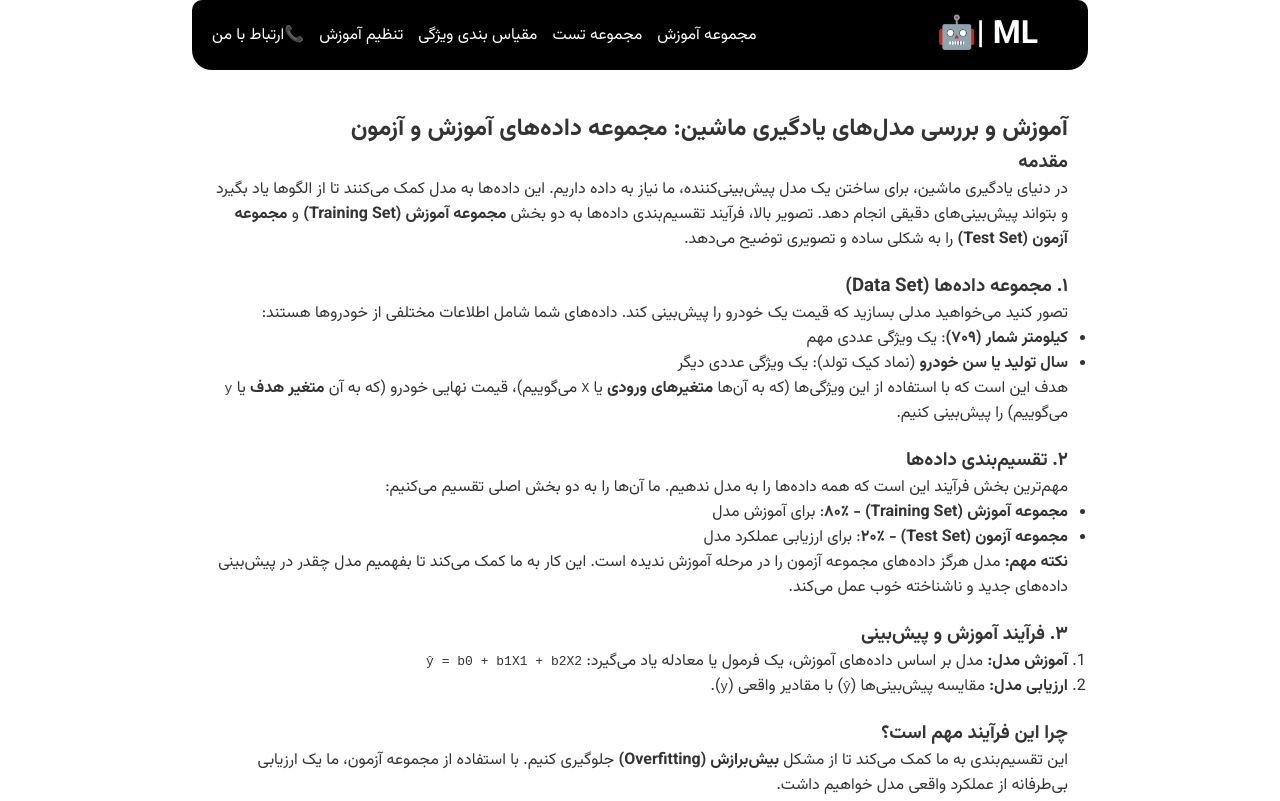
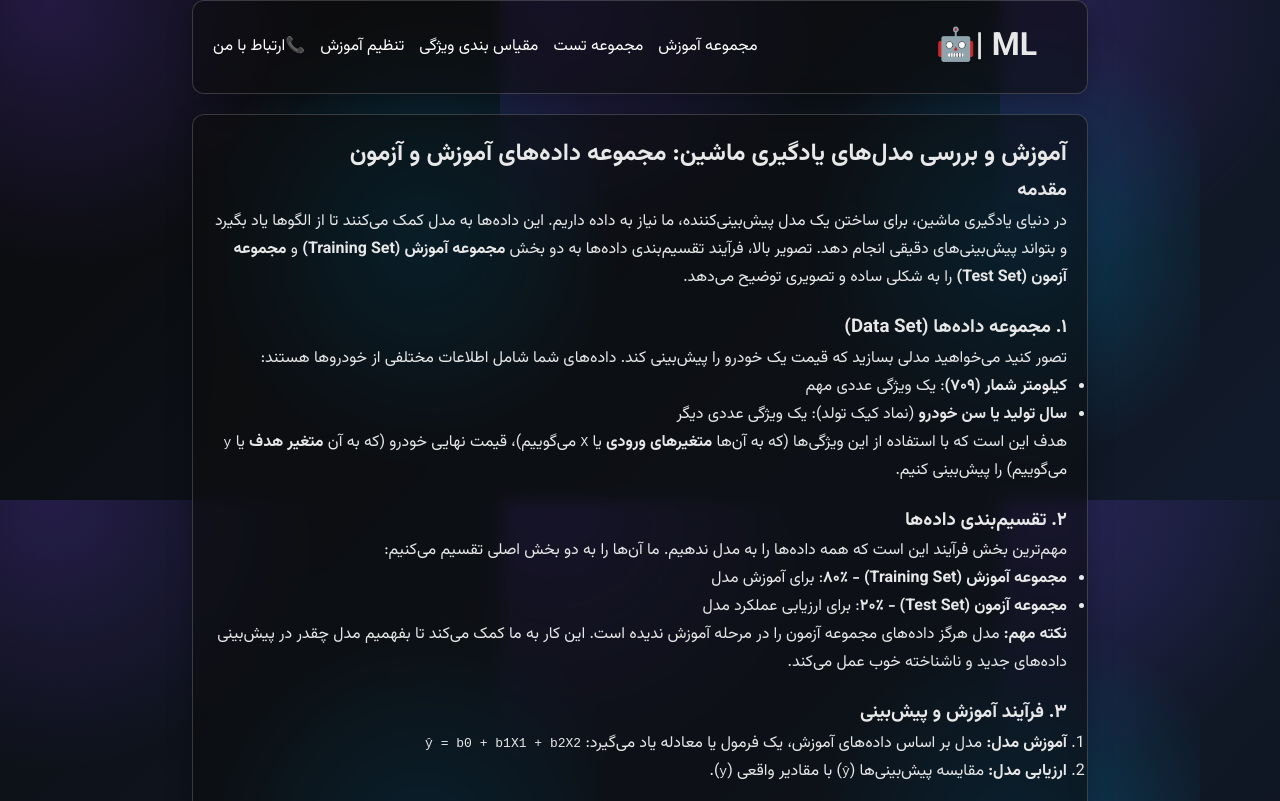
Before and after one commit to AlirezaAdibi2006/ml-preprocessing-site, a plain HTML site: page index.html in a window 1280 px wide. Shown: the top 801 px of the page. Drawn offline with Linux system fonts and the light colour scheme.

Commit message:
style.css

```diff
--- a/style.css
+++ b/style.css
@@ -1,4 +1,4 @@
-@import url('https://fonts.googleapis.com/css2?family=Vazirmatn:wght@100..900&display=swap');
+@import url("https://fonts.googleapis.com/css2?family=Vazirmatn:wght@100..900&display=swap");
 
 * {
   margin: 0;
@@ -19,6 +19,21 @@ body {
   width: 70%;
   margin: 0 auto;
   font-family: "Vazirmatn", sans-serif;
+  background: #0a0a0a;
+  background-image: radial-gradient(
+      circle at 10% 0%,
+      rgba(110, 70, 230, 0.25) 0%,
+      transparent 40%
+    ),
+    radial-gradient(
+      circle at 70% 40%,
+      rgba(0, 180, 255, 0.25) 0%,
+      transparent 40%
+    ),
+    linear-gradient(135deg, #0a0a0a 0%, #111a2a 50%, #0a0a0a 100%);
+  background-size: 500px 500px, 600px 600px, 100% 100%;
+  background-position: 0% 0%, 0% 0%, 0% 0%;
+  animation: bgMove 20s linear infinite;
 }
 
 header {
@@ -30,25 +45,23 @@ header {
   border-radius: 10px 10px 20px 20px;
   color: #fff;
   padding: 10px 20px;
+  background: rgba(14, 14, 14, 0.62);
+  border: 1px solid rgba(255, 255, 255, 0.18);
+  border-radius: 12px;
+  padding: 18px 20px;
+  color: #e8e8e8;
+  line-height: 1.75;
+  backdrop-filter: blur(8px) saturate(120%);
+  -webkit-backdrop-filter: blur(8px) saturate(120%);
+  box-shadow: 0 8px 24px rgba(0, 0, 0, 0.25);
 }
 
 header h1 {
   margin-right: 30px;
 }
 
-nav {
-  display: flex;
-  gap: 15px;
-}
-
-nav a {
-  position: relative;
-  color: #fff;
-  transition: color 0.3s ease;
-  text-decoration: none;
-}
-
-nav a::after {
+header h1::after {
+  margin-right: 30px;
   content: "";
   position: absolute;
   width: 0%;
@@ -58,10 +71,40 @@ nav a::after {
   left: 0;
   transition: width 0.3s ease;
 }
-nav a:hover {
+
+header h1:hover {
   color: #008dc5;
 }
-nav a:hover::after {
+header h1:hover::after {
+  width: 100%;
+}
+
+nav {
+  display: flex;
+  gap: 15px;
+}
+
+a {
+  position: relative;
+  color: #fff;
+  transition: color 0.3s ease;
+  text-decoration: none;
+}
+
+a::after {
+  content: "";
+  position: absolute;
+  width: 0%;
+  height: 2px;
+  background: #008dc5;
+  bottom: -4px;
+  left: 0;
+  transition: width 0.3s ease;
+}
+a:hover {
+  color: #008dc5;
+}
+a:hover::after {
   width: 100%;
 }
 
@@ -71,11 +114,19 @@ article {
   flex-direction: column;
   gap: 20px;
   padding: 20px;
-  background: #fff;
+  /* background: #fff; */
   border-radius: 12px;
   margin: 0 auto;
   width: 100%;
-  color:#333
+  border: 1px solid rgba(255, 255, 255, 0.18);
+  border-radius: 12px;
+  padding: 18px 20px;
+  color: #e8e8e8;
+  line-height: 1.75;
+  backdrop-filter: blur(8px) saturate(120%);
+  -webkit-backdrop-filter: blur(8px) saturate(120%);
+  box-shadow: 0 8px 24px rgba(0, 0, 0, 0.25);
+  background: rgba(14, 14, 14, 0.62);
 }
 
 footer {
@@ -85,29 +136,35 @@ footer {
   background: #333;
   color: white;
   border-radius: 12px;
+  border: 1px solid rgba(255, 255, 255, 0.18);
+  border-radius: 12px;
+  padding: 18px 20px;
+  color: #e8e8e8;
+  line-height: 1.75;
+  backdrop-filter: blur(8px) saturate(120%);
+  -webkit-backdrop-filter: blur(8px) saturate(120%);
+  box-shadow: 0 8px 24px rgba(0, 0, 0, 0.25);
+  background: rgba(14, 14, 14, 0.62);
 }
 
-footer a:link{
-    color: aliceblue;
-
-    text-decoration: none;
-}
-
-footer a:hover{
-    color: #008dc5;
-}
-
-.road-map{
+.road-map {
   color: #fff;
   display: flex;
   flex-direction: column;
   align-items: center;
-    background-color: #333;
   padding: 20px;
   border-radius: 20px;
+  background: rgba(14, 14, 14, 0.62);
+  border-radius: 12px;
+  padding: 18px 20px;
+  color: #e8e8e8;
+  line-height: 1.75;
+  backdrop-filter: blur(8px) saturate(120%);
+  -webkit-backdrop-filter: blur(8px) saturate(120%);
+  box-shadow: 0 8px 24px rgba(0, 0, 0, 0.25);
+  border: 1px solid rgba(255, 255, 255, 0.18);
 }
-.road-map img{
-    width:70%;
+.road-map img {
+  width: 70%;
   border-radius: 20px;
-
 }
```
Lines whose indentation alone changed are shown as unchanged.
